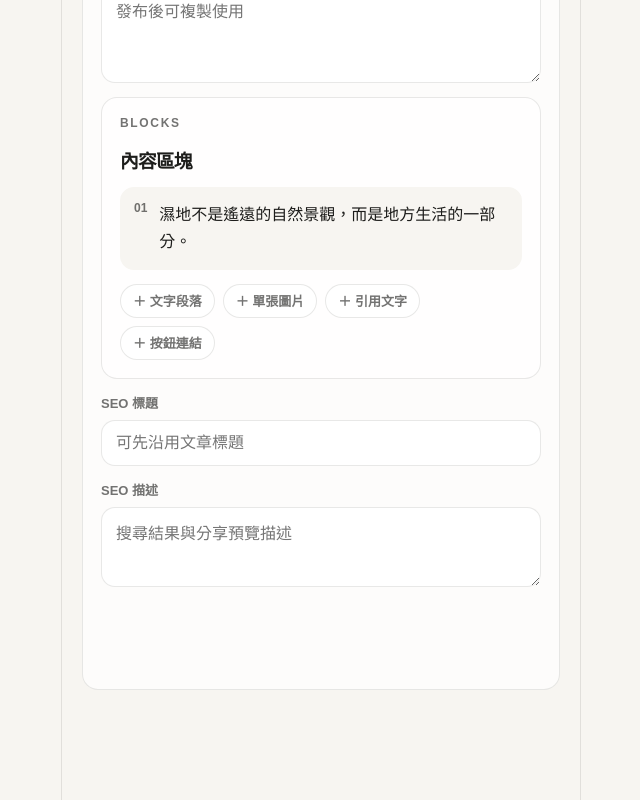
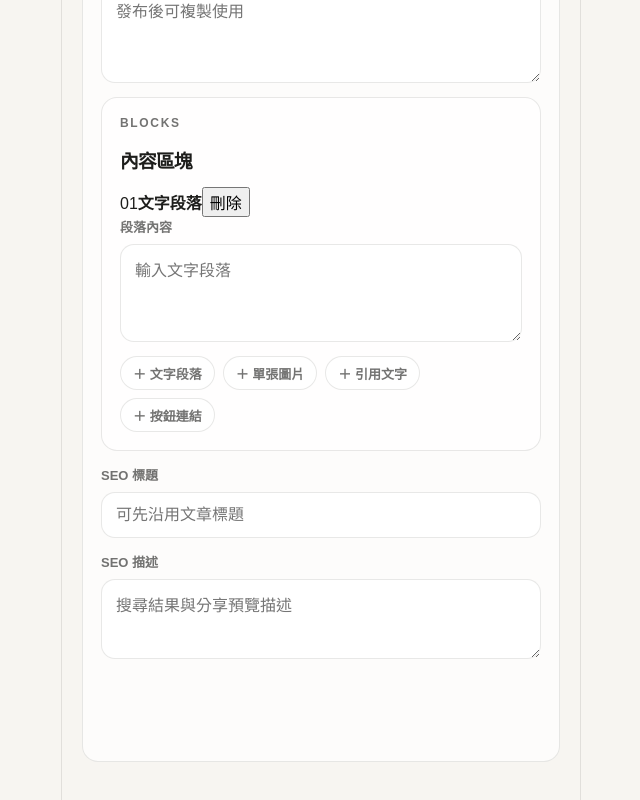
Before and after one commit to kimbridge1313-cpu/lam-mobile-cms, a React (Vite) app: page /admin/articles/new in a window 1280 px wide. Shown: the part 1335-2135 px from the top of the page, without its empty margins (319-959 px from the left). Built offline with nearby package versions, Linux system fonts and the light colour scheme.

Commit message:
Enable editable article blocks

```diff
--- a/src/admin/ArticleEditor.jsx
+++ b/src/admin/ArticleEditor.jsx
@@ -3,7 +3,40 @@ import { useNavigate, useParams } from "react-router-dom";
 import { mediaItems } from "../data/mockData.js";
 import { createSlug, getContentState, upsertArticle } from "../lib/contentStore.js";
 
-const blockTypes = ["文字段落", "單張圖片", "引用文字", "按鈕連結"];
+const blockTypes = [
+  { type: "paragraph", label: "文字段落" },
+  { type: "image", label: "單張圖片" },
+  { type: "quote", label: "引用文字" },
+  { type: "button", label: "按鈕連結" }
+];
+
+const blockLabels = {
+  paragraph: "文字段落",
+  image: "單張圖片",
+  quote: "引用文字",
+  button: "按鈕連結"
+};
+
+function createBlock(type) {
+  const base = {
+    id: `block-${Date.now()}-${Math.random().toString(36).slice(2, 7)}`,
+    type
+  };
+
+  if (type === "image") {
+    return { ...base, value: "", alt: "" };
+  }
+
+  if (type === "button") {
+    return { ...base, label: "了解更多", url: "" };
+  }
+
+  if (type === "quote") {
+    return { ...base, value: "" };
+  }
+
+  return { ...base, value: "" };
+}
 
 export default function ArticleEditor() {
   const navigate = useNavigate();
@@ -25,15 +58,34 @@ export default function ArticleEditor() {
     seoDescription: article?.excerpt || ""
   });
 
+  const [blocks, setBlocks] = useState(() => article?.blocks || [createBlock("paragraph")]);
+
   function updateField(field, value) {
     setForm((current) => ({ ...current, [field]: value }));
+  }
+
+  function addBlock(type) {
+    setBlocks((current) => [...current, createBlock(type)]);
+  }
+
+  function updateBlock(blockId, field, value) {
+    setBlocks((current) =>
+      current.map((block) =>
+        block.id === blockId ? { ...block, [field]: value } : block
+      )
+    );
+  }
+
+  function removeBlock(blockId) {
+    setBlocks((current) => current.filter((block) => block.id !== blockId));
   }
 
   function saveArticle(status) {
     const savedArticle = upsertArticle({
       ...form,
       slug: article?.slug || createSlug(form.title),
-      status
+      status,
+      blocks
     });
     navigate(`/admin/articles/${savedArticle.slug}`);
   }
@@ -124,14 +176,98 @@ export default function ArticleEditor() {
             </div>
           </div>
 
-          <article className="content-block-preview">
-            <span>01</span>
-            <p>{form.excerpt || "濕地不是遙遠的自然景觀，而是地方生活的一部分。"}</p>
-          </article>
+          <div className="block-editor-list">
+            {blocks.map((block, index) => (
+              <article className="block-editor-card" key={block.id}>
+                <div className="block-editor-header">
+                  <span>{String(index + 1).padStart(2, "0")}</span>
+                  <strong>{blockLabels[block.type]}</strong>
+                  <button type="button" onClick={() => removeBlock(block.id)}>刪除</button>
+                </div>
+
+                {block.type === "paragraph" && (
+                  <label className="form-field">
+                    <span>段落內容</span>
+                    <textarea
+                      rows="4"
+                      placeholder="輸入文字段落"
+                      value={block.value || ""}
+                      onChange={(event) => updateBlock(block.id, "value", event.target.value)}
+                    />
+                  </label>
+                )}
+
+                {block.type === "quote" && (
+                  <label className="form-field">
+                    <span>引用文字</span>
+                    <textarea
+                      rows="3"
+                      placeholder="輸入引用文字"
+                      value={block.value || ""}
+                      onChange={(event) => updateBlock(block.id, "value", event.target.value)}
+                    />
+                  </label>
+                )}
+
+                {block.type === "image" && (
+                  <div className="form-grid two-columns">
+                    <label className="form-field">
+                      <span>圖片網址</span>
+                      <input
+                        type="text"
+                        placeholder="先填圖片網址，之後接媒體庫"
+                        value={block.value || ""}
+                        onChange={(event) => updateBlock(block.id, "value", event.target.value)}
+                      />
+                    </label>
+                    <label className="form-field">
+                      <span>替代文字</span>
+                      <input
+                        type="text"
+                        placeholder="圖片說明"
+                        value={block.alt || ""}
+                        onChange={(event) => updateBlock(block.id, "alt", event.target.value)}
+                      />
+                    </label>
+                  </div>
+                )}
+
+                {block.type === "button" && (
+                  <div className="form-grid two-columns">
+                    <label className="form-field">
+                      <span>按鈕文字</span>
+                      <input
+                        type="text"
+                        placeholder="例如：立即預約"
+                        value={block.label || ""}
+                        onChange={(event) => updateBlock(block.id, "label", event.target.value)}
+                      />
+                    </label>
+                    <label className="form-field">
+                      <span>連結網址</span>
+                      <input
+                        type="text"
+                        placeholder="https://"
+                        value={block.url || ""}
+                        onChange={(event) => updateBlock(block.id, "url", event.target.value)}
+                      />
+                    </label>
+                  </div>
+                )}
+              </article>
+            ))}
+          </div>
 
           <div className="chip-row">
-            {blockTypes.map((type) => (
-              <button type="button" className="filter-chip" key={type}>＋ {type}</button>
+            {blockTypes.map((blockType) => (
+              <button
+                type="button"
+                className="filter-chip"
+                key={blockType.type}
+                onClick={() => addBlock(blockType.type)}
+              >
+                ＋ {blockType.label}
+              </button>
             ))}
           </div>
         </section>
```
